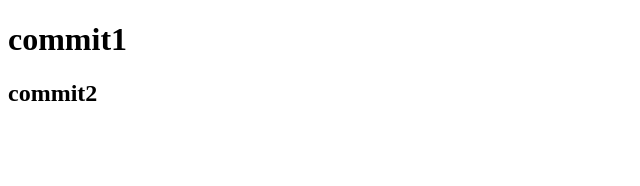
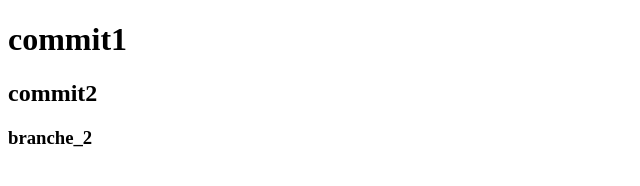
Before and after one commit to josaphatstar/git_after_cc, a plain HTML site: page index.html in a window 1280 px wide. Shown: the whole page, without its empty margins (0-640 px from the left). Drawn offline with Linux system fonts and the light colour scheme.

Commit message:
commit branche_2

```diff
--- a/index.html
+++ b/index.html
@@ -8,5 +8,6 @@
 <body>
     <h1>commit1</h1>
     <h2>commit2</h2>
+    <h3>branche_2</h3>
 </body>
 </html>
```
